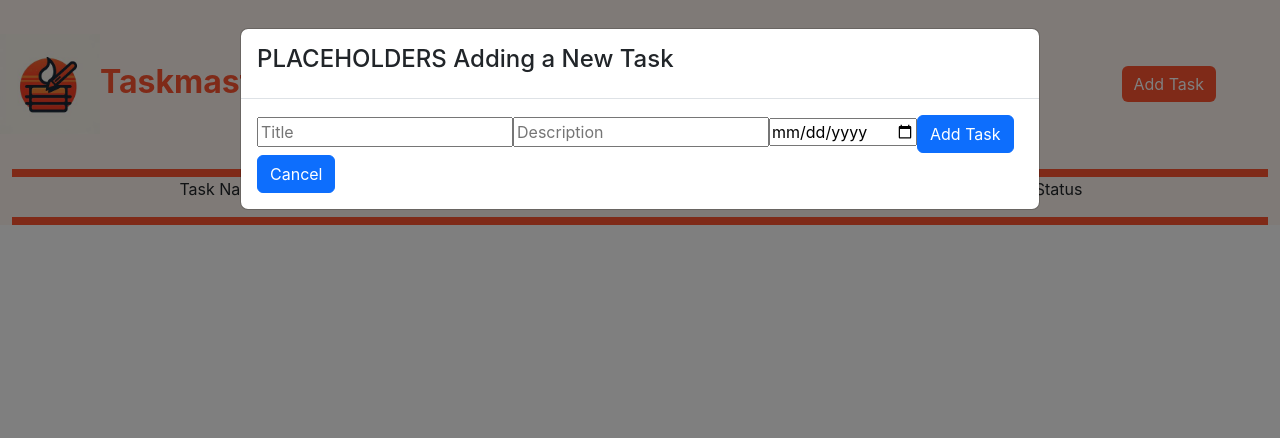
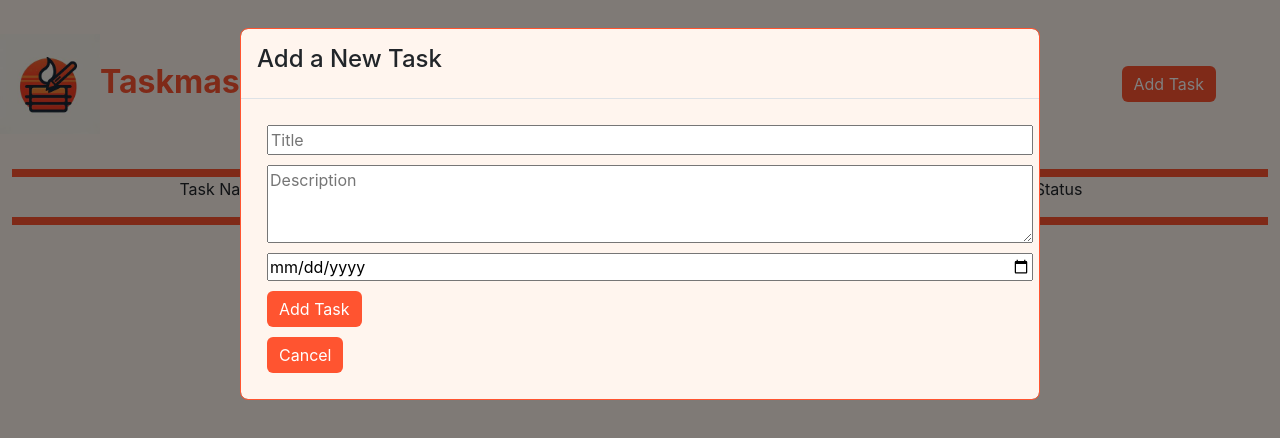
Before and after one commit to CSC425-Team-2/Taskmaster, a React (Create React App) app in the folder taskmaster/: page / in a window 1280 px wide. Both pictures are taken after a click on the button "Add Task". Shown: the top 438 px of the page. Built offline with nearby package versions, Linux system fonts and the light colour scheme.

Commit message:
Mostly complete
Minor changes will be made after review

```diff
--- a/taskmaster/public/index.html
+++ b/taskmaster/public/index.html
@@ -7,6 +7,17 @@
     <link href="https://cdn.jsdelivr.net/npm/bootstrap@5.3.2/dist/css/bootstrap.min.css" rel="stylesheet" integrity="sha384-T3c6CoIi6uLrA9TneNEoa7RxnatzjcDSCmG1MXxSR1GAsXEV/Dwwykc2MPK8M2HN" crossorigin="anonymous">
     <script defer src="https://cdn.jsdelivr.net/npm/bootstrap@5.3.2/dist/js/bootstrap.bundle.min.js" integrity="sha384-C6RzsynM9kWDrMNeT87bh95OGNyZPhcTNXj1NW7RuBCsyN/o0jlpcV8Qyq46cDfL" crossorigin="anonymous"></script>
 
+    <style>
+      html, body {
+        position: fixed;
+        top: 0;
+        left: 0;
+        bottom: 0;
+        right: 0;
+        overflow: auto;
+        background-color: seashell;
+      }
+    </style>
   </head>
   <body>
     <noscript>You need to enable JavaScript to run this app.</noscript>
--- a/taskmaster/src/App.css
+++ b/taskmaster/src/App.css
@@ -34,7 +34,7 @@
 
 .page-header {
   color:#FF5430;
-
+  pointer-events: none;
   font-size: 2em;
   margin-top: 0.67em;
   margin-bottom: 0.67em;
@@ -42,6 +42,25 @@
   margin-right: 0;
   font-weight: bold;
   vertical-align: middle;
+}
+
+.popup-linebr {
+  display: block;
+  margin: 10px;
+}
+
+input.popup-linebr {
+  display: block;
+  width: 100%;
+  min-width: 100%;
+}
+
+textarea.popup-linbr {
+  display: block;
+  width: 100%;
+  min-width: 100%;
+  box-sizing: border-box;
+  flex: 1;
 }
 
 .description {
@@ -52,6 +71,11 @@
   margin-right: 16px;
 }
 
+.btn-primary:hover {
+  background-color: #ff9696;
+  border-color: #ff9696;
+}
+
 @media only screen and (min-width: 768px) {
   /* For desktop: */
   .button-work-around {
--- a/taskmaster/src/App.js
+++ b/taskmaster/src/App.js
@@ -104,9 +104,9 @@ const App = () => {
 
         <div className='modal fade' data-bs-backdrop="static" id='add-modal'>
           <div className='modal-dialog modal-fullscreen-sm-down modal-lg'>
-            <div className='modal-content'>
+            <div className='modal-content primary'>
               <div className='modal-header'>
-                <h4>PLACEHOLDERS Adding a New Task</h4>
+                <h4>Add a New Task</h4>
               </div>
               <div className='modal-body'>
                 <TaskAddForm onSave={handleAddTask}/>
@@ -117,10 +117,7 @@ const App = () => {
 
         <div className='modal fade' data-bs-backdrop="static" id='edit-modal'>
           <div className='modal-dialog modal-fullscreen-sm-down'>
-            <div className='modal-content'>
-              <div className='modal-header'>
-                <h4>PLACEHOLDERS Editing a Task</h4>
-              </div>
+            <div className='modal-content primary'>
               <div className='modal-body'>
                 {editingTask && <TaskEditForm task={editingTask} onSave={handleSaveEditedTask}/>}
               </div>
@@ -130,10 +127,7 @@ const App = () => {
 
         <div className='modal fade' data-bs-backdrop="static" id='task-modal'>
           <div className='modal-dialog modal-fullscreen-sm-down'>
-            <div className='modal-content'>
-              <div className='modal-header'>
-                <h4>PLACEHOLDERS Task Opened</h4>
-              </div>
+            <div className='modal-content primary'>
               <div className='modal-body'>
                 {selectedTask && <Task task={selectedTask} onComplete={handleCompleteTask} onEdit={handleEditTask} onDelete={handleDeleteTask}/>}
               </div>
--- a/taskmaster/src/Task.js
+++ b/taskmaster/src/Task.js
@@ -15,13 +15,15 @@
 
        <p>Task Status: {task.completed ? 'Completed' : 'Pending'}</p>
 
-       <button className='btn btn-primary' onClick={() => onComplete(task)}>{task.completed ? 'Set Pending' : 'Set Complete'}</button>
+      <div className='secondary-btn'>
+        <button className='btn btn-primary secondary border-0' onClick={() => onComplete(task)}>{task.completed ? 'Set Pending' : 'Set Complete'}</button>
 
-       <button className='btn btn-primary' data-bs-toggle='modal' data-bs-target='#edit-modal' onClick={() => onEdit(task)}>Edit Task</button>
+        <button className='btn btn-primary secondary border-0' data-bs-toggle='modal' data-bs-target='#edit-modal' onClick={() => onEdit(task)}>Edit Task</button>
 
-       <button className='btn btn-primary' onClick={() => onDelete(task.id)}>Delete</button>
+        <button className='btn btn-primary secondary border-0' data-bs-dismiss='modal' onClick={() => onDelete(task.id)}>Delete</button>
 
-       <button className='btn btn-primary' data-bs-dismiss='modal'>Cancel</button>
+        <button className='btn btn-primary secondary border-0' data-bs-dismiss='modal'>Cancel</button>
+      </div>
 
      </div>
 
--- a/taskmaster/src/TaskAddForm.js
+++ b/taskmaster/src/TaskAddForm.js
@@ -40,20 +40,39 @@ const TaskAddForm = ({onSave}) => {
 
   };
 
-
+  //<input className='popup-linebr' type="textarea" placeholder="Description" value={description} onChange={(e) => setDescription(e.target.value)}/>
 
   return (
 
     <div>
 
-      <input className='form-label' type="text" placeholder="Title" value={title} onChange={(e) => setTitle(e.target.value)}/>
+      <input
+        className='popup-linebr'
+        type="text"
+        placeholder="Title"
+        value={title}
+        onChange={(e) => setTitle(e.target.value)}
+      />
 
-      <input type="text" placeholder="Description" value={description} onChange={(e) => setDescription(e.target.value)}/>
+      <textarea
+        className='popup-linebr w-100'
+        type="textarea"
+        placeholder="Description"
+        rows={3}
+        value={description}
+        onChange={(e) => setDescription(e.target.value)}
+      />
 
-      <input type="date" placeholder="Due Date" value={dueDate} onChange={(e) => setDueDate(e.target.value)}/>
+      <input
+        className='popup-linebr'
+        type="date"
+        placeholder="Due Date"
+        value={dueDate}
+        onChange={(e) => setDueDate(e.target.value)}
+      />
 
-      <button className='btn btn-primary' data-bs-dismiss='modal' onClick={handleAddingTask}>Add Task</button>
-      <button className='btn btn-primary' data-bs-dismiss='modal' onClick={handleCancelAdd}>Cancel</button>
+      <button className='btn btn-primary secondary border-0 popup-linebr' data-bs-dismiss='modal' onClick={handleAddingTask}>Add Task</button>
+      <button className='btn btn-primary secondary border-0 popup-linebr' data-bs-dismiss='modal' onClick={handleCancelAdd}>Cancel</button>
     </div>
 
   );
--- a/taskmaster/src/TaskEditForm.js
+++ b/taskmaster/src/TaskEditForm.js
@@ -27,25 +27,31 @@ const TaskEditForm = ({ task, onSave}) => {
     <div>
       <h2>Edit Task</h2>
       <input
+        className='popup-linebr'
         type="text"
         placeholder="Title"
         value={editedTask.title}
         onChange={(e) => setEditedTask({ ...editedTask, title: e.target.value })}
       />
-      <input
-        type="text"
+
+      <textarea
+        className='popup-linebr w-100'
+        type="textarea"
         placeholder="Description"
+        rows={3}
         value={editedTask.description}
         onChange={(e) => setEditedTask({ ...editedTask, description: e.target.value })}
       />
+
       <input
+        className='popup-linebr'
         type="date"
         placeholder="Due Date"
         value={editedTask.dueDate}
         onChange={(e) => setEditedTask({ ...editedTask, dueDate: e.target.value })}
       />
-      <button className='btn btn-primary' data-bs-dismiss='modal' onClick={handleSave}>Save</button>
-      <button className='btn btn-primary' data-bs-dismiss='modal' onClick={handleCancelEdit}>Cancel</button>
+      <button className='btn btn-primary secondary border-0 popup-linebr' data-bs-dismiss='modal' onClick={handleSave}>Save</button>
+      <button className='btn btn-primary secondary border-0 popup-linebr' data-bs-dismiss='modal' onClick={handleCancelEdit}>Cancel</button>
     </div>
   );
 };
```
